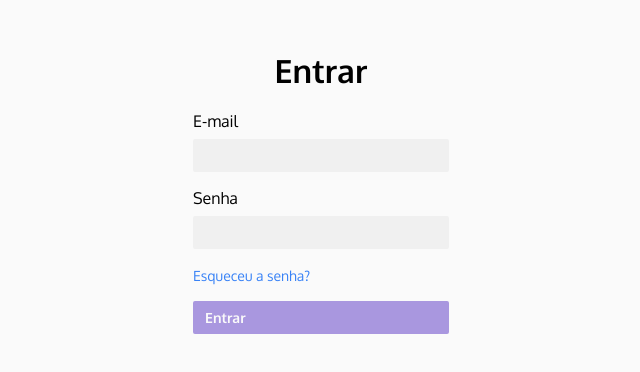
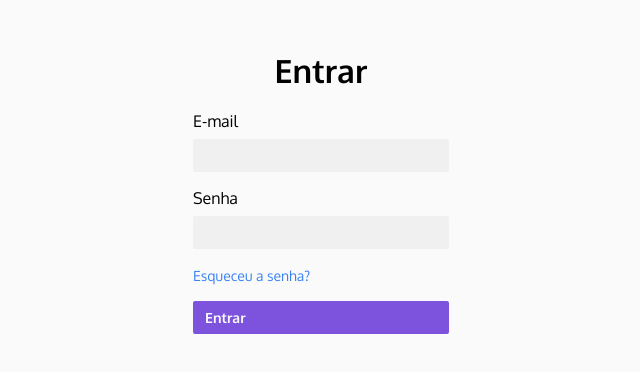
Before and after one commit to JV-projects/BookSystem, a React (Vite) app in the folder BookSystemFront/: page / in a window 1280 px wide. Shown: the part 208-580 px from the top of the page, without its empty margins (319-959 px from the left). Built offline with nearby package versions, Linux system fonts and the light colour scheme.

Commit message:
App.css | Troca da cor principal para atender a norma de contraste

```diff
--- a/BookSystemFront/src/App.css
+++ b/BookSystemFront/src/App.css
@@ -8,7 +8,7 @@
     --orange: #feddb4;
     --orange-border: #d7bb97;
     --primary-background-color: #fafafa;
-    --primary-highlight-color: #a997df;
+    --primary-highlight-color: #7D53DE;
     --red: #ffdcdc;
     --red-border: #e3a7a7;
     --secondary-background-color: #f0f0f0;
```
